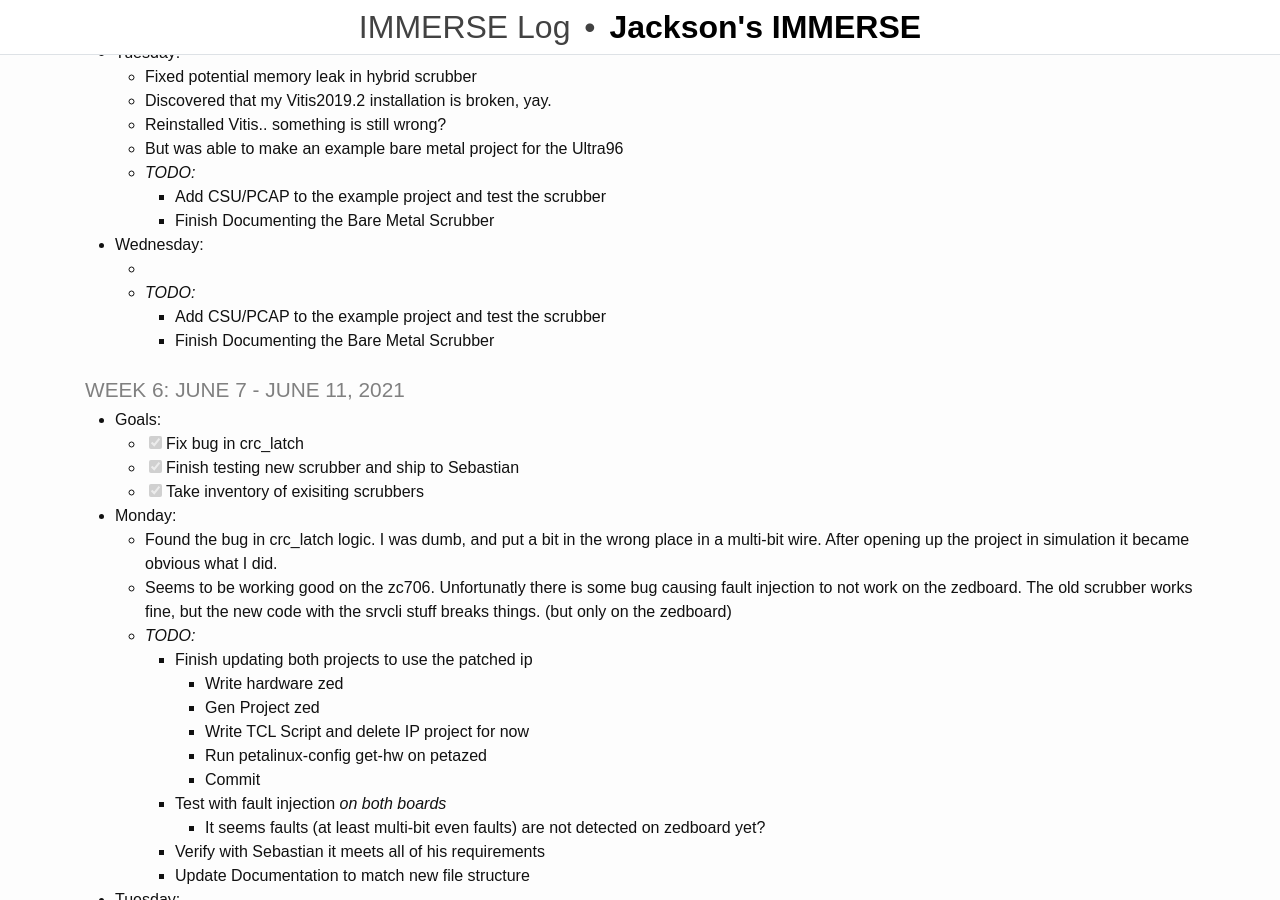
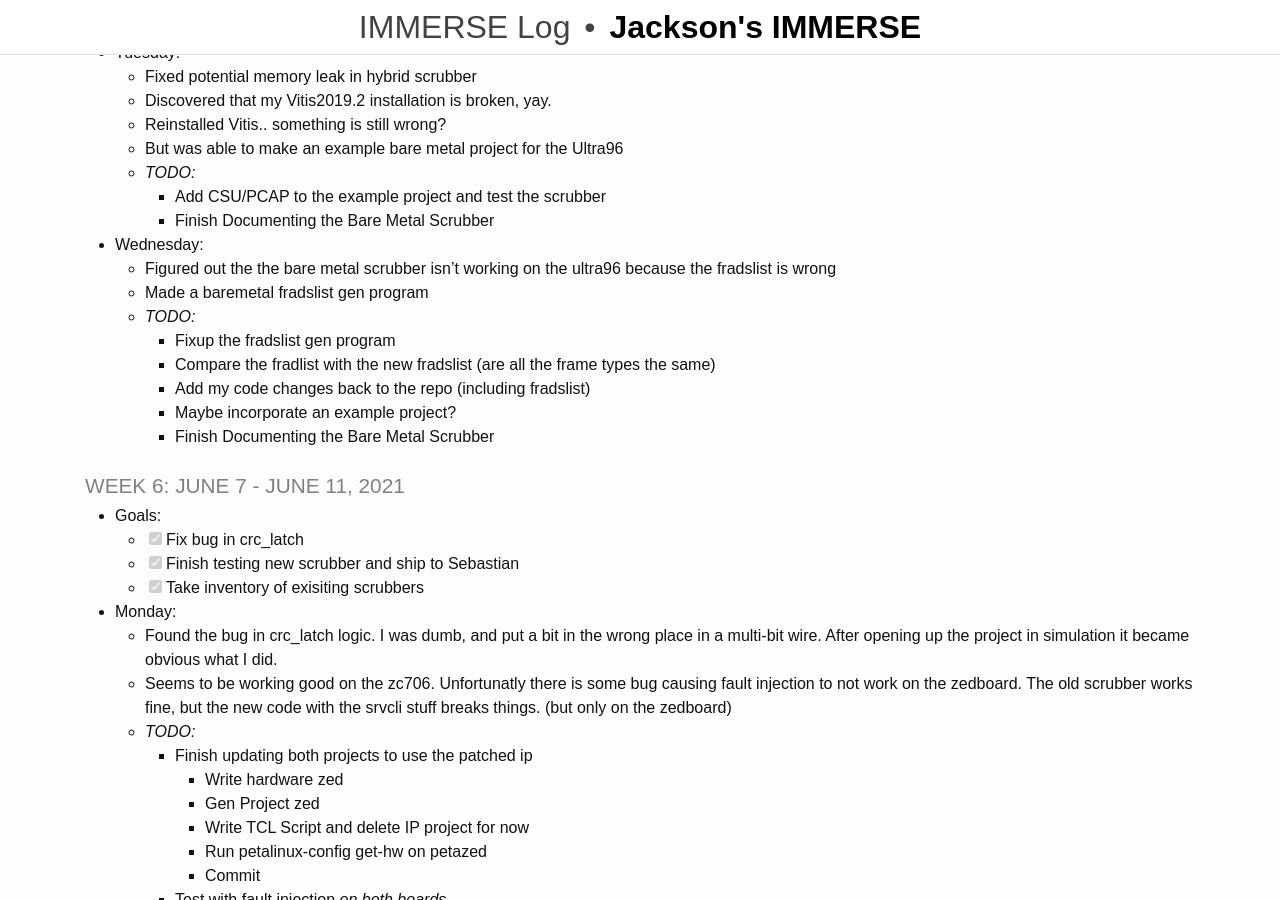
Before and after one commit to rjsmith1999/IMMERSE, a Jekyll site: the page built from _pages/log.md, in a window 1280 px wide and 900 px high, scrolled down 623 px. Built offline with Jekyll 4.4.1, drawn with Linux system fonts in a browser that asks for light colours.

Commit message:
Update Log

```diff
--- a/_pages/log.md
+++ b/_pages/log.md
@@ -40,9 +40,13 @@ title: IMMERSE Log
     - Finish Documenting the Bare Metal Scrubber
 
 * **Wednesday**:
-  -
+  - Figured out the the bare metal scrubber isn't working on the ultra96 because the fradslist is wrong
+  - Made a baremetal fradslist gen program
   - _TODO:_
-    - Add CSU/PCAP to the example project and test the scrubber
+    - Fixup the fradslist gen program
+    - Compare the fradlist with the new fradslist (are all the frame types the same)
+    - Add my code changes back to the repo (including fradslist)
+    - Maybe incorporate an example project?
     - Finish Documenting the Bare Metal Scrubber
 
 ### Week 6: June 7 - June 11, 2021
```
